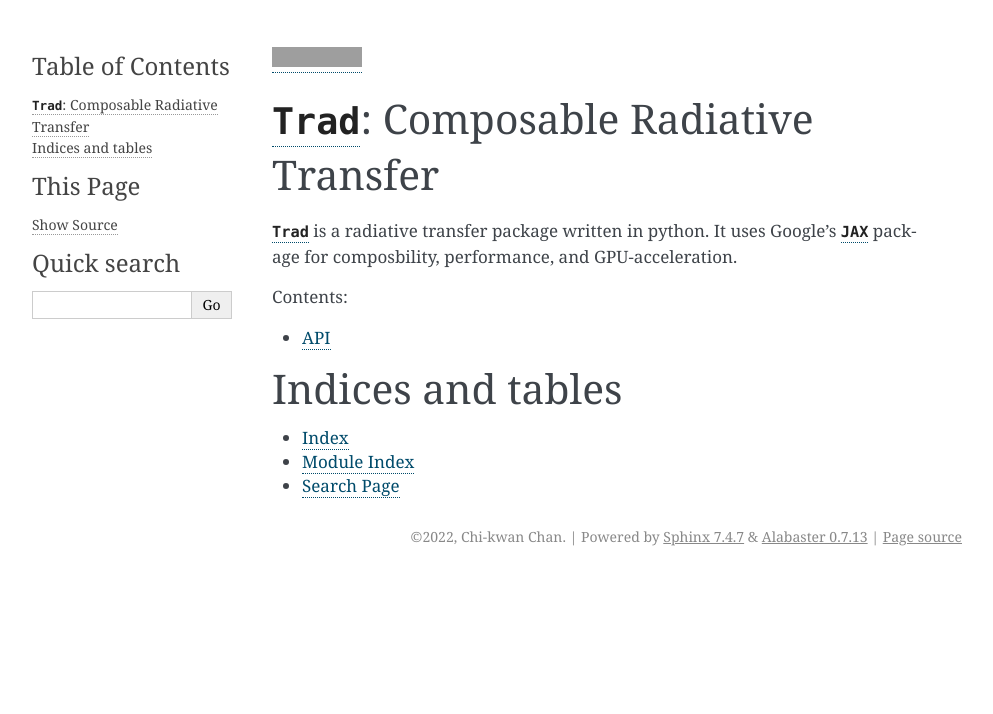
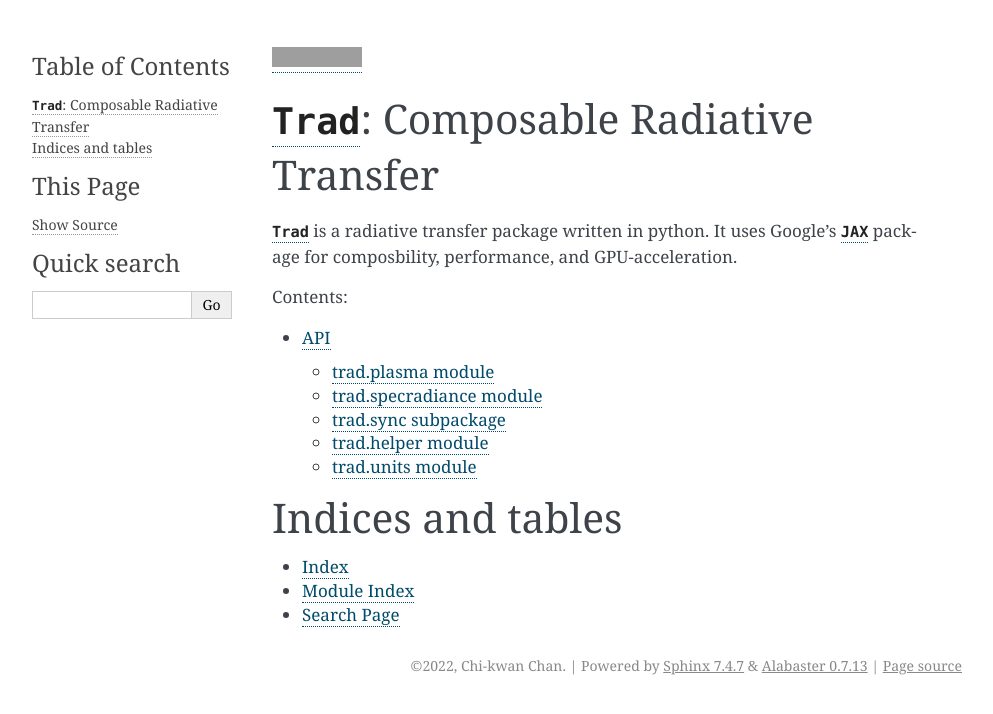
Before and after one commit to adxsrc/trad, a Sphinx documentation site: the page built from docs/index.rst, in a window 1280 px wide. Shown: the top 714 px of the page, without its empty margins (148-1141 px from the left). Built offline with Sphinx 7.4.7, drawn with Linux system fonts in a browser that asks for light colours; grey boxes are pictures that could not be loaded.

```diff
--- a/docs/api.rst
+++ b/docs/api.rst
@@ -1,14 +1,63 @@
 API
 ===
 
+.. automodule:: trad
+   :members:
+   :undoc-members:
+   :show-inheritance:
+
+trad.plasma module
+------------------
+
+.. automodule:: trad.plasma
+   :members:
+   :undoc-members:
+   :show-inheritance:
+
+trad.specradiance module
+------------------------
+
 .. automodule:: trad.specradiance
    :members:
+   :undoc-members:
+   :show-inheritance:
+
+trad.sync subpackage
+--------------------
 
 .. automodule:: trad.sync
    :members:
+   :undoc-members:
+   :show-inheritance:
+
+trad.sync.Dexter2016 submodule
+^^^^^^^^^^^^^^^^^^^^^^^^^^^^^^
+
+.. automodule:: trad.sync.Dexter2016
+   :members:
+   :undoc-members:
+   :show-inheritance:
+
+trad.sync.LeungX2011 submodule
+^^^^^^^^^^^^^^^^^^^^^^^^^^^^^^
 
 .. automodule:: trad.sync.LeungX2011
    :members:
+   :undoc-members:
+   :show-inheritance:
 
-.. automodule:: trad.sync.Dexter2016
+trad.helper module
+------------------
+
+.. automodule:: trad.helper
    :members:
+   :undoc-members:
+   :show-inheritance:
+
+trad.units module
+-----------------
+
+.. automodule:: trad.units
+   :members:
+   :undoc-members:
+   :show-inheritance:
```
